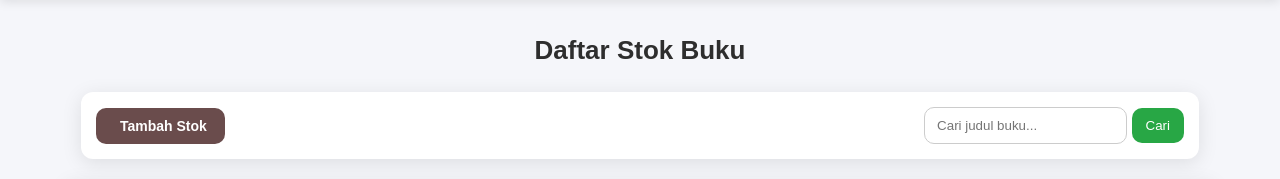
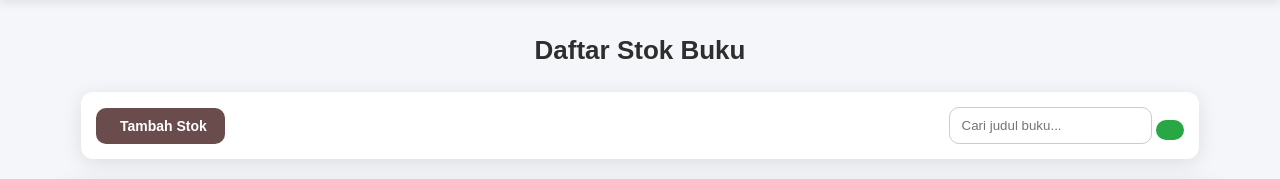
Before and after one commit to ArcanaMayor/ukkweb, a PHP site: page /stok in a window 1280 px wide. Shown: the part 66-245 px from the top of the page. Run offline with PHP 8.4, Linux system fonts and the light colour scheme; data comes from the database, SQL or seed files in the repository; data that the repository does not hold is empty; some libraries are stand-ins or nearby versions.

Commit message:
feat: update search button with icon for improved UI

```diff
--- a/index.php
+++ b/index.php
@@ -79,7 +79,7 @@ $next = ($page < $total_page) ? $page + 1 : $total_page;
 
     <form method="GET" class="form-search">
         <input type="text" name="search" placeholder="Search..." value="<?= $keyword ?>">
-        <button type="submit">Cari</button>
+        <button type="submit"><i class="ph ph-magnifying-glass"></i></button>
     </form>
 </div>
 
--- a/stok/index.php
+++ b/stok/index.php
@@ -62,7 +62,7 @@ $next = ($page < $total_page) ? $page + 1 : $total_page;
     <a href="add.php" class="btn-add-icon"><i class="ph ph-plus"></i> Tambah Stok</a>
     <form method="GET" class="form-search">
         <input type="text" name="search" placeholder="Cari judul buku..." value="<?= htmlspecialchars($keyword) ?>">
-        <button type="submit">Cari</button>
+        <button type="submit"><i class="ph ph-magnifying-glass"></i></button>
     </form>
 </div>
 
```
